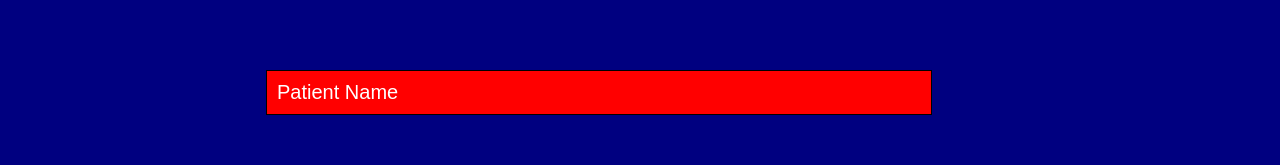
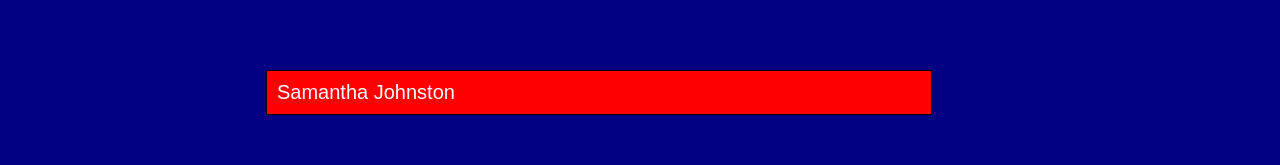
Before and after one commit to Samareimorgan/HotSheetMedical, a React app in the folder client/: page / in a window 1280 px wide. Shown: the part 497-662 px from the top of the page. Built offline with nearby package versions, Linux system fonts and the light colour scheme.

Commit message:
update ER Button

```diff
--- a/client/src/components/EmergencyButton/EmergencyButton.js
+++ b/client/src/components/EmergencyButton/EmergencyButton.js
@@ -2,10 +2,13 @@ import React from 'react';
 import { Button } from 'reactstrap';
 import classes from "./EmergencyButton.css";
 
-export default props => {
+const EmergencyButton = props => {
   return (
 
-    <Button  className={classes.EmergencyBtn} {...props.name}> Patient Name </Button>
+    <a href = {props.link}>
+     <Button  className={classes.EmergencyBtn} > {props.name} </Button> </a>
 
   );
 };
+
+export default EmergencyButton;
```
